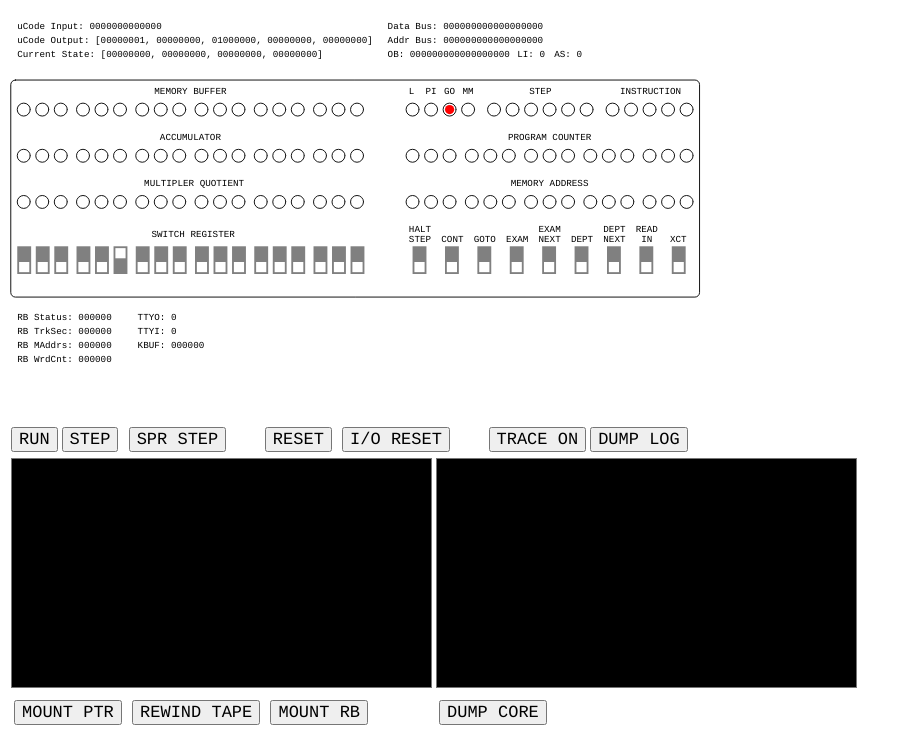
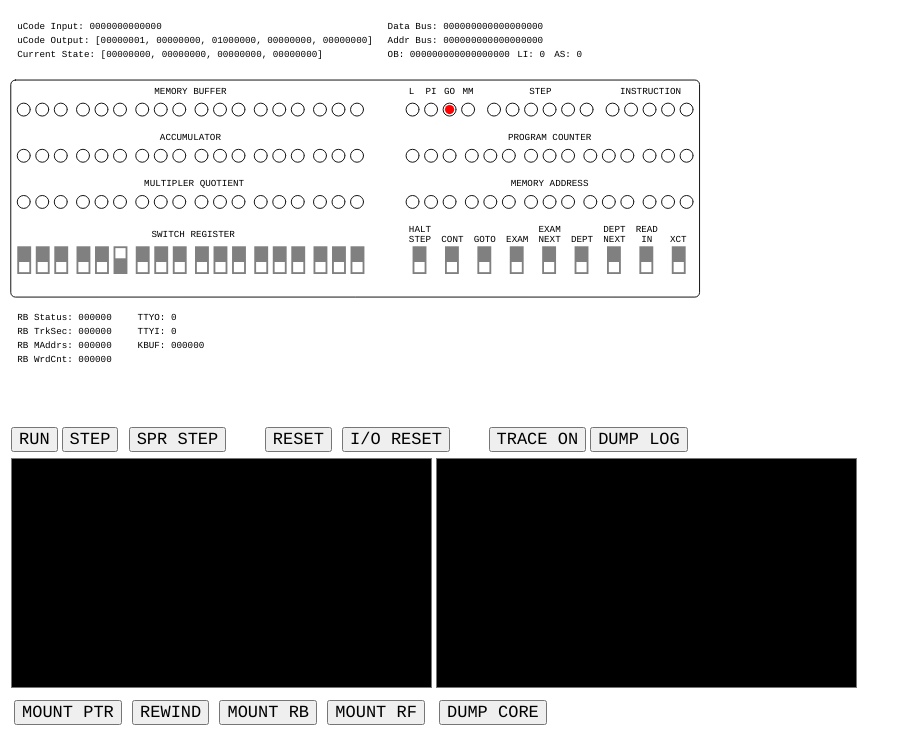
Before and after one commit to tergav17/RDP-9, a plain HTML site: page websim/index.html in a window 1280 px wide. Shown: the part 64-803 px from the top of the page, without its empty margins (0-910 px from the left). Drawn offline with Linux system fonts and the light colour scheme.

```diff
--- a/websim/index.html
+++ b/websim/index.html
@@ -105,8 +105,9 @@
 			<tr>
 				<td>
 					<button type="button" id="button-mount-ppt">MOUNT PTR</button>
-					<button type="button" id="button-rewind-ppt">REWIND TAPE</button>
+					<button type="button" id="button-rewind-ppt">REWIND</button>
 					<button type="button" id="button-mount-rb">MOUNT RB</button>
+					<button type="button" id="button-mount-rf">MOUNT RF</button>
 				</td>
 
 			</tr>
```
Also changed, not shown: 1 other file.
